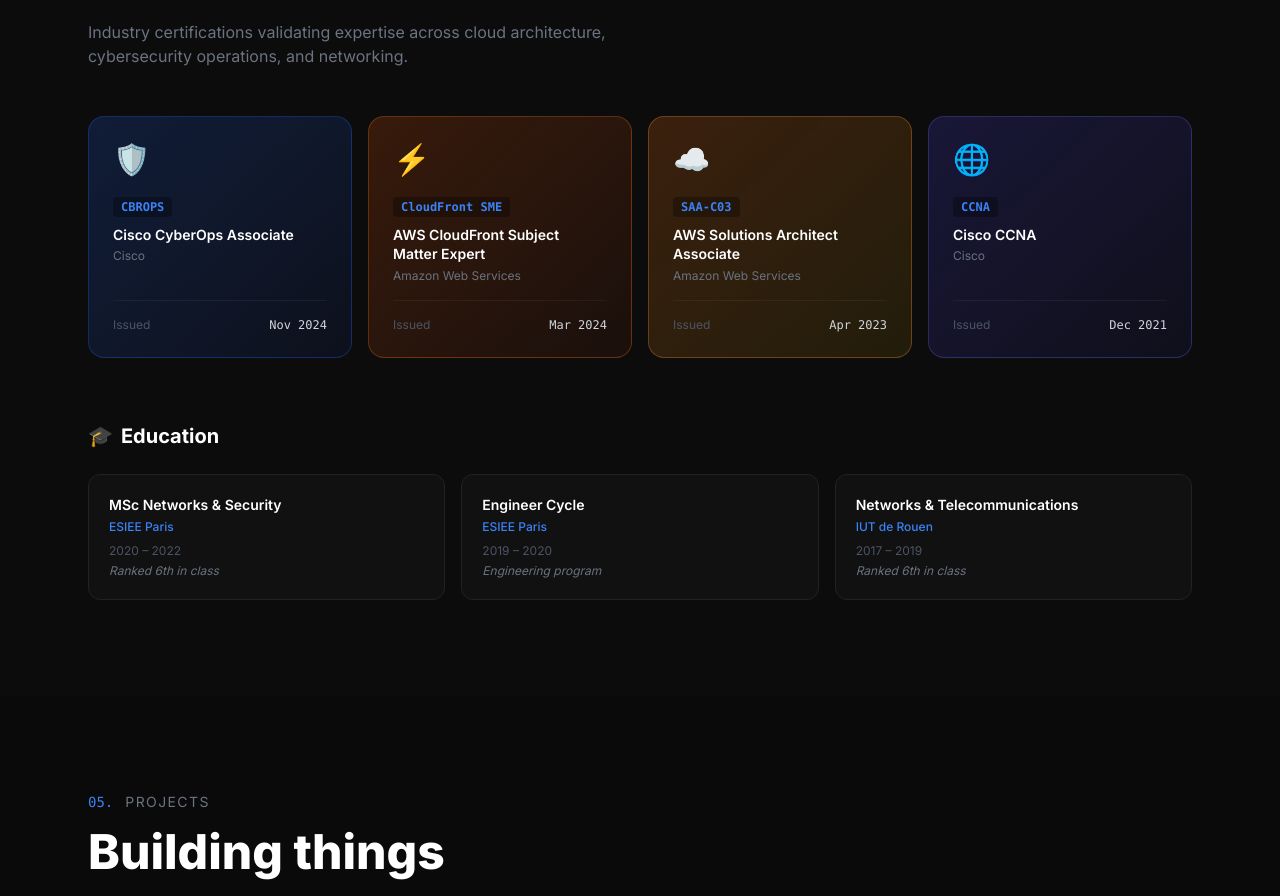
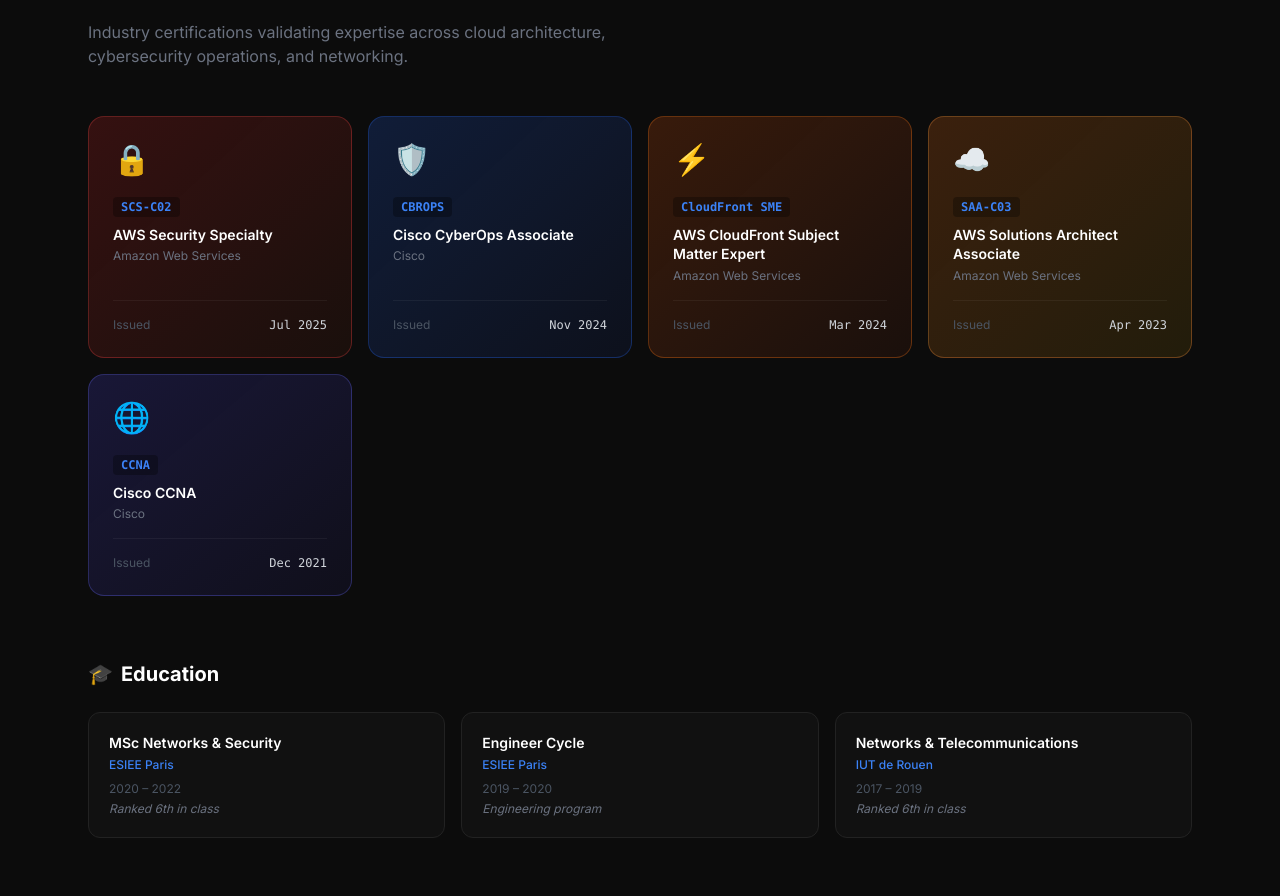
Before and after one commit to rayan-perso/rayanhalabi-site, a Next.js app: page / in a window 1280 px wide. Shown: the part 4290-5186 px from the top of the page. Built offline with nearby package versions, Linux system fonts and the light colour scheme.

Commit message:
Add AWS Security Specialty (SCS-C02) certification — Jul 2025

```diff
--- a/components/Certifications.tsx
+++ b/components/Certifications.tsx
@@ -1,4 +1,14 @@
 const certifications = [
+  {
+    name: 'AWS Security Specialty',
+    short: 'SCS-C02',
+    issuer: 'Amazon Web Services',
+    date: 'Jul 2025',
+    icon: '🟠',
+    color: 'from-red-600/20 to-orange-800/10',
+    border: 'border-red-500/30',
+    badge: '🔒',
+  },
   {
     name: 'Cisco CyberOps Associate',
     short: 'CBROPS',
```
